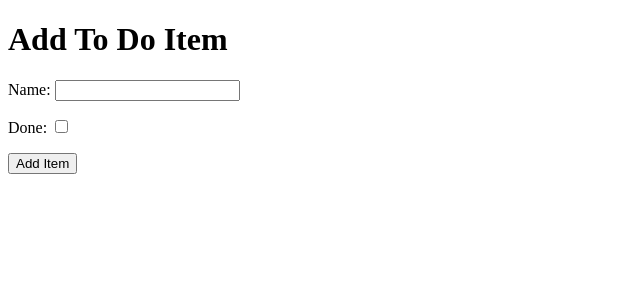
After one commit to rodrigodadam/django, a Django app: page /add in a window 1280 px wide. The commit adds this page. Shown: the top 300 px of the page, without its empty margins (0-640 px from the left). Run offline with Django 3.2, Linux system fonts and the light colour scheme.

Commit message:
Create add structure

```diff
--- a/django_todo/urls.py
+++ b/django_todo/urls.py
@@ -15,9 +15,10 @@ Including another URLconf
 """
 from django.contrib import admin
 from django.urls import path
-from todo.views import get_todo_list
+from todo.views import get_todo_list, add_item
 
 urlpatterns = [
     path('admin/', admin.site.urls),
-    path('', get_todo_list, name='get_todo_list')
+    path('', get_todo_list, name='get_todo_list'),
+    path('add', add_item, name='add')
 ]
--- /dev/null
+++ b/todo/templates/todo/add_item.html
@@ -0,0 +1,31 @@
+<!DOCTYPE html>
+<html lang="en">
+<head>
+    <meta charset="UTF-8">
+    <meta http-equiv="X-UA-Compatible" content="IE=edge">
+    <meta name="viewport" content="width=device-width, initial-scale=1.0">
+    <title>Add</title>
+</head>
+<body>
+    <h1>Add To Do Item</h1>
+    <form method="POST" action="add">
+        <div>
+            <p>
+                <label for="id_name">Name: </label>
+                <input type="text" id="id_name" name="item_name"/>
+            </p>
+        </div>
+        <div>
+            <p>
+                <label for="id_done">Done: </label>
+                <input type="checkbox" id="id_done" name="done"/>
+            </p>
+        </div>
+        <div>
+            <p>
+                <button type="submit">Add Item</button>
+            </p>
+        </div>
+    </form>
+</body>
+</html>
--- a/todo/templates/todo/todo_list.html
+++ b/todo/templates/todo/todo_list.html
@@ -4,7 +4,7 @@
     <meta charset="UTF-8">
     <meta http-equiv="X-UA-Compatible" content="IE=edge">
     <meta name="viewport" content="width=device-width, initial-scale=1.0">
-    <title>Document</title>
+    <title>Home</title>
 </head>
 <body>
     <h1>Things I need to do</h1>
@@ -21,5 +21,6 @@
             <tr><td>You Have Nothing TO DO</td></tr>
         {% endfor %}
     </table>
+    <a href="/add">Add an Item</a>
 </body>
 </html>
--- a/todo/views.py
+++ b/todo/views.py
@@ -10,3 +10,7 @@ def get_todo_list(request):
         'items': items
     }
     return render(request, 'todo/todo_list.html', context)
+
+
+def add_item(request):
+    return render(request, 'todo/add_item.html')
```
